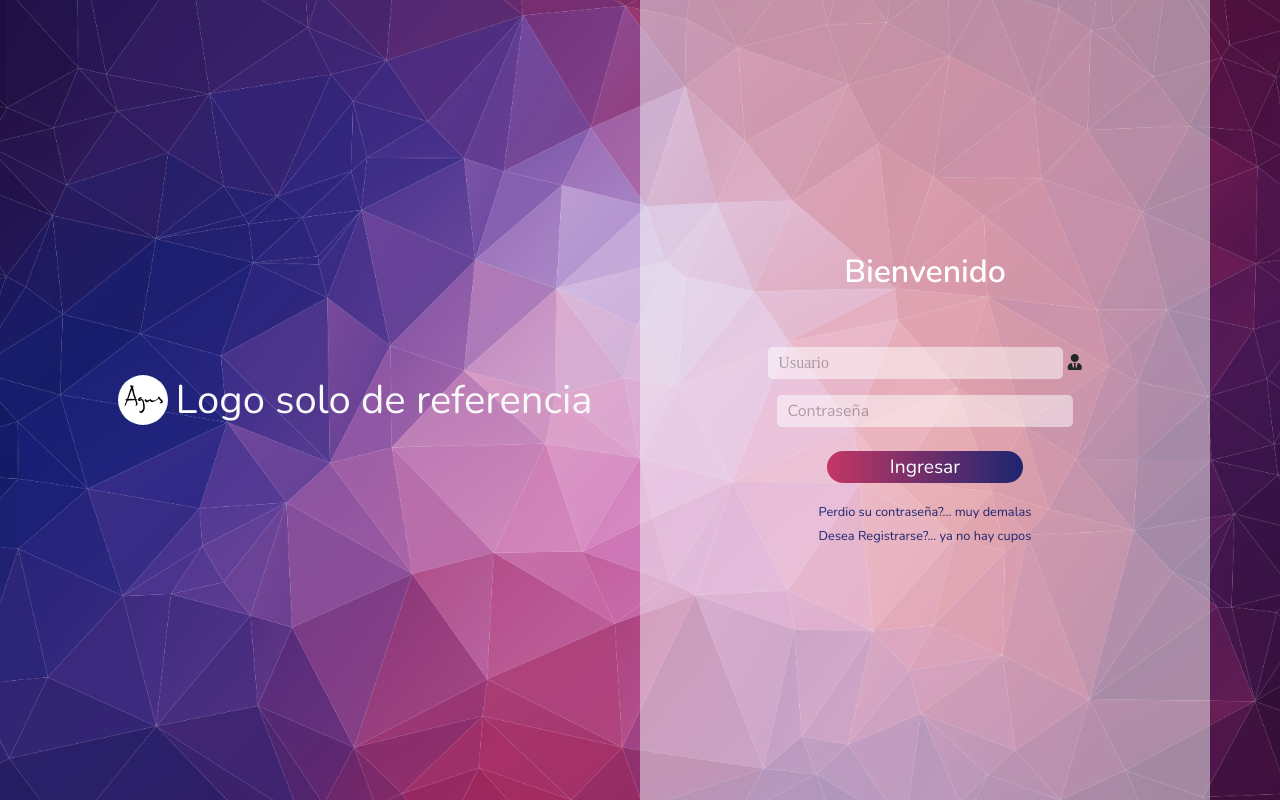
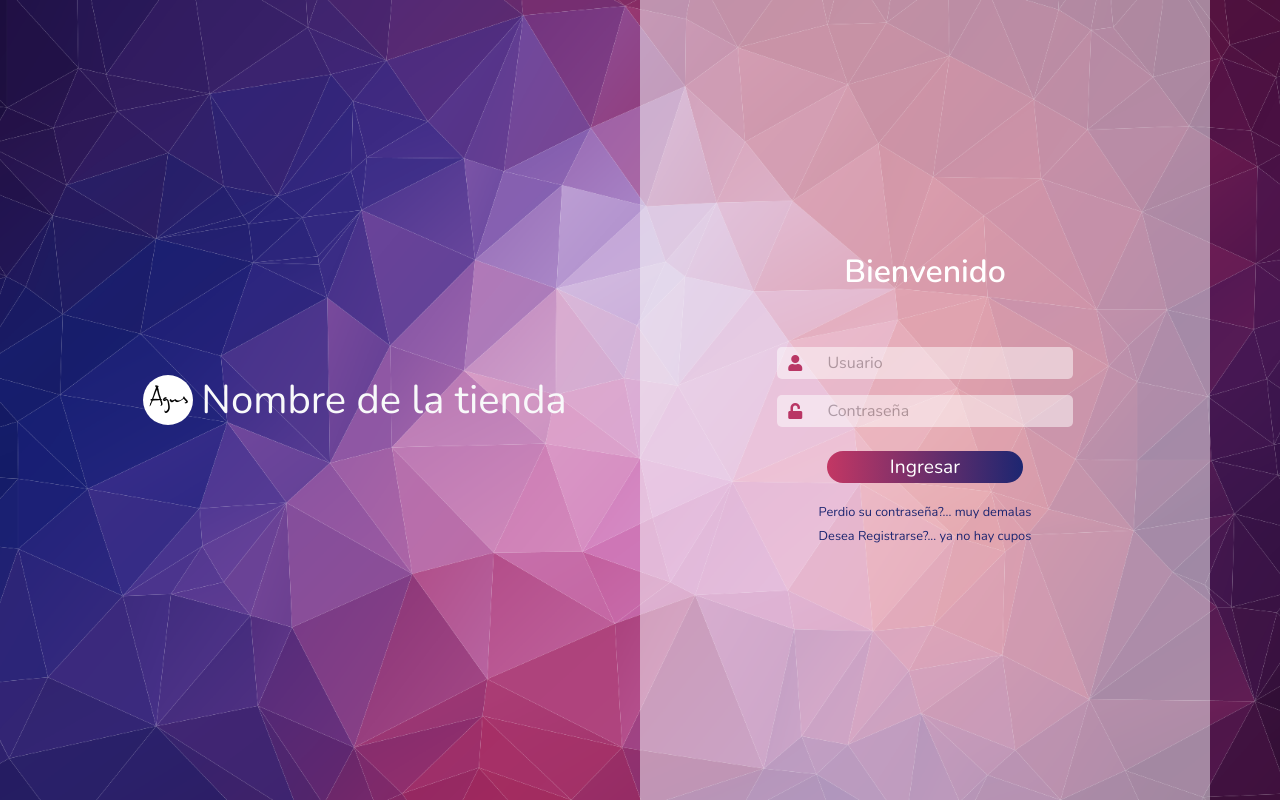
Before and after one commit to AgustQZ/tiendaEquipo3grupo53a, a plain HTML site: page index.html in a window 1280 px wide. Drawn offline with nearby package versions, Linux system fonts and the light colour scheme.

Commit message:
con iconos

```diff
--- a/css/estilosLogin.css
+++ b/css/estilosLogin.css
@@ -24,13 +24,20 @@ form input[type="password"] {
     border-radius: 5px;
     height: 2rem;
     opacity: 0.5;
-    padding-left: 10px;
+    padding-left: 50px;
     outline: none;
 }
 
-.usuario::placeholder {
-    font-family: "Font Awesome 5 Free";
-    font-weight: 300;
+.inputWithIcon {
+    position: relative;
+}
+
+.inputWithIcon i {
+    position: absolute;
+    left: 60px;
+    top: 16px;
+    padding-left: 8px;
+    color: #b93665;
 }
 
 form input[type="submit"] {
--- a/index.html
+++ b/index.html
@@ -17,23 +17,24 @@
 <body>
     <div class="container">
         <div class="row">
-            <div class="col d-flex justify-content-center align-items-center min-vh-100">
+            <div class="col-12 col-lg-6 d-flex justify-content-center align-items-center min-vh-100">
                 <img src="img/Logo.jpg" alt="Logo de la tienda" class="imglogo rounded-circle me-lg-2">
-                <h1 class="mt-2 text-light">Logo solo de referencia</h1>
+                <h1 class="mt-2 text-light">Nombre de la tienda</h1>
             </div>
-            <div class="col d-flex justify-content-center align-items-center bg-light bg-opacity-50">
+            <div class="col-12 col-lg-6 d-flex justify-content-center align-items-center bg-light bg-opacity-50">
 
                 <div class="w-75 d-flex flex-column align-items-center">
                     <h2 class="fw-bold text-white text-center mb-5">Bienvenido</h2>
                     <!-- formulario -->
                     <form action="#" class="w-100">
                         <center>
-                            <div class="p-2">
-                                <input type="text" placeholder="Usuario" class="usuario">
-                                <i class="fas fa-user-tie"></i>
+                            <div class="inputWithIcon p-2">
+                                <input id="user" type="text" placeholder="Usuario" class="usuario">
+                                <i class="fas fa-user"></i>
                             </div>
-                            <div class="p-2">
+                            <div class="inputWithIcon p-2">
                                 <input type="password" placeholder="Contraseña" class="pass">
+                                <i class="fas fa-unlock"></i>
                             </div>
                             <div class="p-2">
                                 <input type="submit" value="Ingresar" class="mt-2">
```
